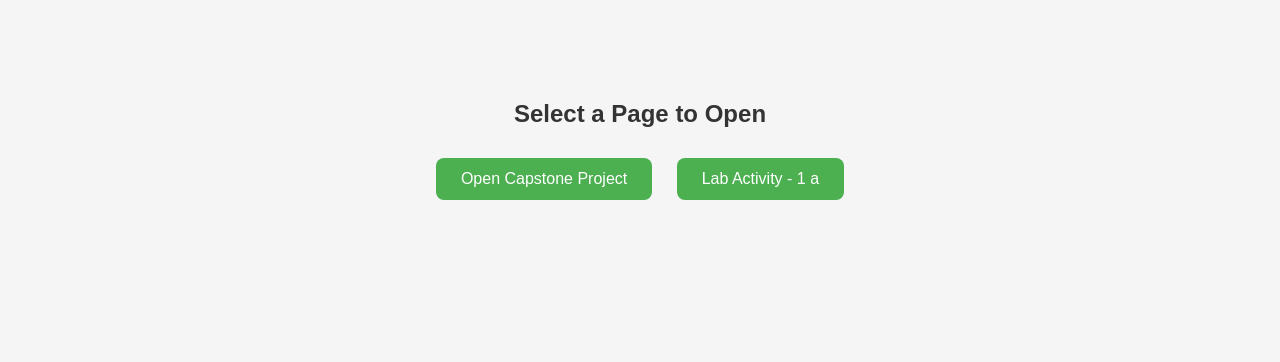
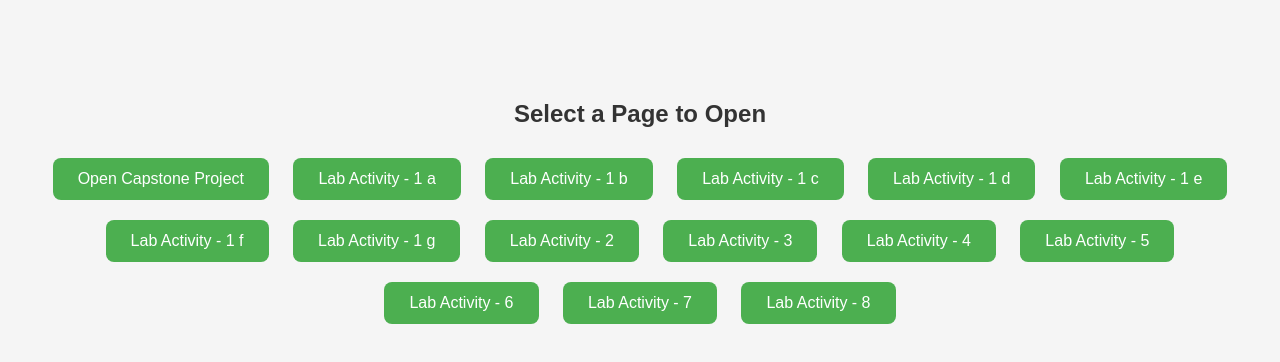
Before and after one commit to m-aslam-07/Job-Searching-Recruiting-Portal, a plain HTML site: page index.html in a window 1280 px wide. Drawn offline with Linux system fonts and the light colour scheme.

Commit message:
Update index.html

```diff
--- a/index.html
+++ b/index.html
@@ -32,5 +32,18 @@
     <h2>Select a Page to Open</h2>
     <button onclick="window.location.href='First%20page.html'">Open Capstone Project</button>
     <button onclick="window.location.href='lab1a.html'">Lab Activity - 1 a</button>
+    <button onclick="window.location.href='lab1b.html'">Lab Activity - 1 b</button>
+    <button onclick="window.location.href='lab1c.html'">Lab Activity - 1 c</button>
+    <button onclick="window.location.href='lab1d.html'">Lab Activity - 1 d</button>
+    <button onclick="window.location.href='lab1e.html'">Lab Activity - 1 e</button>
+    <button onclick="window.location.href='lab1f.html'">Lab Activity - 1 f</button>
+    <button onclick="window.location.href='lab1g.html'">Lab Activity - 1 g</button>
+    <button onclick="window.location.href='lab2.html'">Lab Activity - 2</button>
+    <button onclick="window.location.href='lab3.html'">Lab Activity - 3</button>
+    <button onclick="window.location.href='lab4.html'">Lab Activity - 4</button>
+    <button onclick="window.location.href='lab5.html'">Lab Activity - 5</button>
+    <button onclick="window.location.href='lab6.html'">Lab Activity - 6</button>
+    <button onclick="window.location.href='lab7.html'">Lab Activity - 7</button>
+    <button onclick="window.location.href='lab8.html'">Lab Activity - 8</button>
 </body>
 </html>
```
